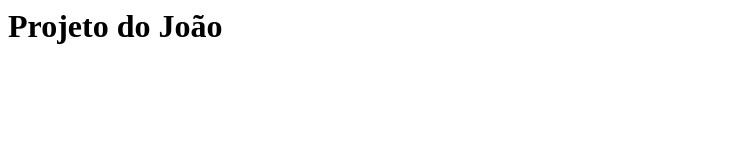
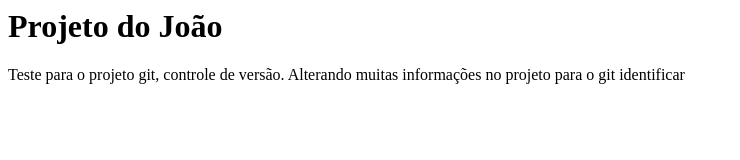
Before and after one commit to ViniciusSperati/cursoGit, a plain HTML site: page index.html in a window 1280 px wide. Shown: the whole page, without its empty margins (0-740 px from the left). Drawn offline with Linux system fonts and the light colour scheme.

Commit message:
Alterando paragrafo

```diff
--- a/index.html
+++ b/index.html
@@ -5,6 +5,11 @@
     <body>
         <h1>Projeto do João</h1>
 
+        <p>
+            Teste para o projeto git, controle de versão.
+            Alterando muitas informações no projeto para o git identificar
+        </p>
+
     </body>
 
 </html>
```
